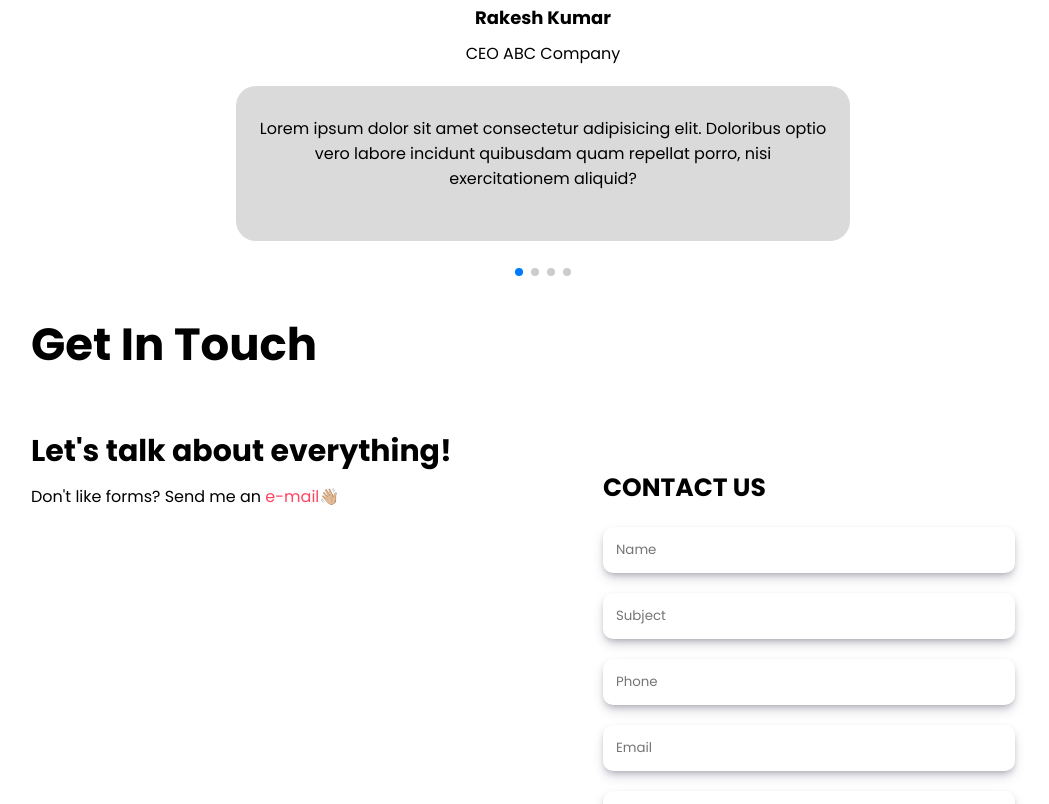
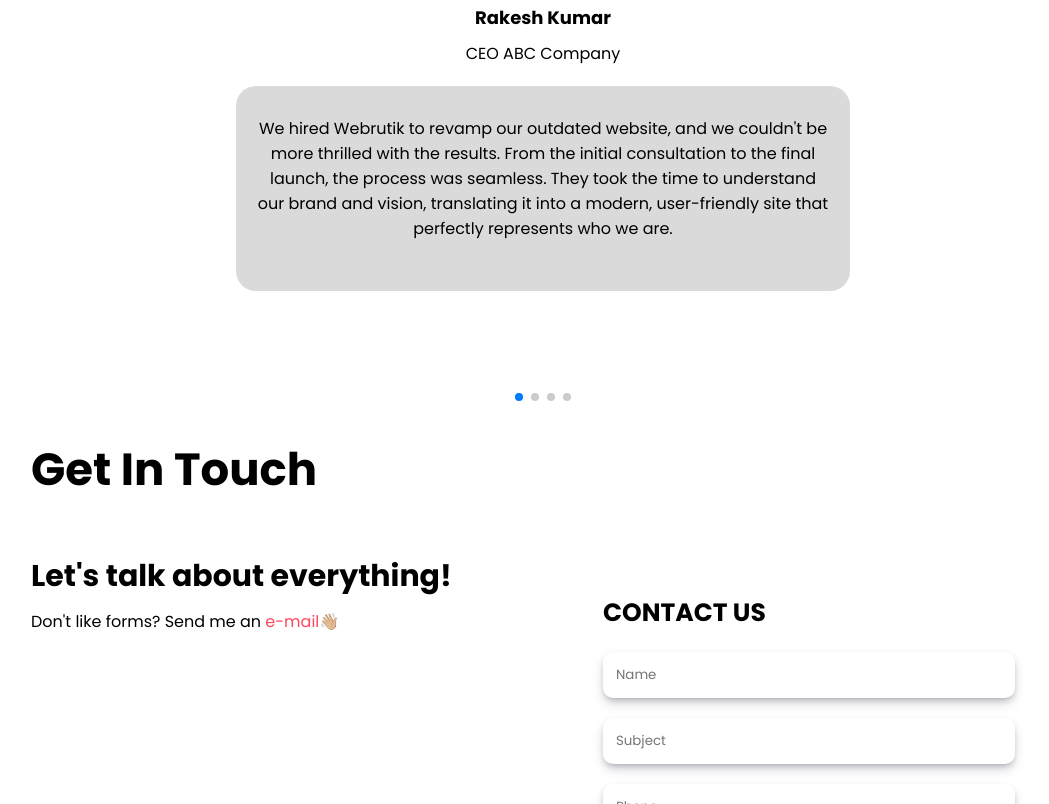
Before and after one commit to rutiksurve65/portfolio-website, a plain HTML site: page index.html in a window 1280 px wide. Shown: the part 4647-5451 px from the top of the page, without its empty margins (97-1146 px from the left). Drawn offline with nearby package versions, Linux system fonts and the light colour scheme.

Commit message:
Update index.html

```diff
--- a/index.html
+++ b/index.html
@@ -316,22 +316,22 @@
               <p>CEO ABC Company</p>
               <div class="review">
                 <p>
-                  Lorem ipsum dolor sit amet consectetur adipisicing elit.
-                  Doloribus optio vero labore incidunt quibusdam quam repellat
-                  porro, nisi exercitationem aliquid?
+                  We hired Webrutik to revamp our outdated website, and we couldn't be more thrilled with the results. From the initial consultation to the final launch, the process was seamless. They took the time to understand our brand and vision, translating it into a modern, user-friendly site that perfectly represents who we are.
+
+
                 </p>
               </div>
             </div>
             <!-- ===========Review 2============== -->
             <div class="swiper-slide slide-1">
               <img src="img/profile-pic.png" alt="profile" height="60px" />
-              <h4>Rakesh Kumar</h4>
-              <p>CEO ABC Company</p>
+              <h4>Pratik Bakale</h4>
+              <p>Kalptaru Farmhouse</p>
               <div class="review">
                 <p>
-                  Lorem ipsum dolor sit amet consectetur adipisicing elit.
-                  Doloribus optio vero labore incidunt quibusdam quam repellat
-                  porro, nisi exercitationem aliquid?
+                  Working with Webrutik was a game-changer for our business. They brought fresh, creative ideas to the table and transformed our website into a visually stunning and highly functional platform. Their expertise in design and user experience is evident in every detail. The process was smooth, communication was clear, and deadlines were met without a hitch. Our clients have noticed the difference, and so have we. We would highly recommend Webrutik to anyone looking to elevate their online presence.
+
+
                 </p>
               </div>
             </div>
@@ -351,13 +351,13 @@
             <!-- ===========Review 4 ============== -->
             <div class="swiper-slide slide-1">
               <img src="img/profile-pic.png" alt="profile" height="60px" />
-              <h4>Rakesh Kumar</h4>
-              <p>CEO ABC Company</p>
+              <h4>Dilip Kulkarni</h4>
+              <p>Malhar Interior</p>
               <div class="review">
                 <p>
-                  Lorem ipsum dolor sit amet consectetur adipisicing elit.
-                  Doloribus optio vero labore incidunt quibusdam quam repellat
-                  porro, nisi exercitationem aliquid?
+                  We partnered with Webrutik to create a website that truly reflects our brand, and they delivered beyond our expectations. Their team took the time to understand our business, our goals, and our audience, and then crafted a site that is not only visually appealing but also incredibly user-friendly. The new design has been a hit with our customers, and we’ve received countless compliments. Their professionalism and dedication to excellence make them a standout in the industry.
+
+
                 </p>
               </div>
             </div>
```
